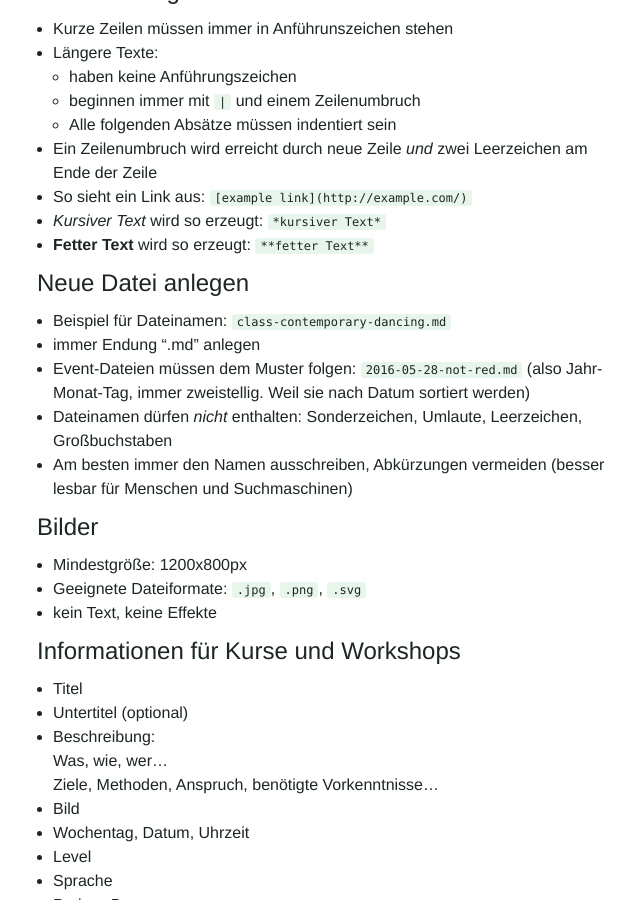
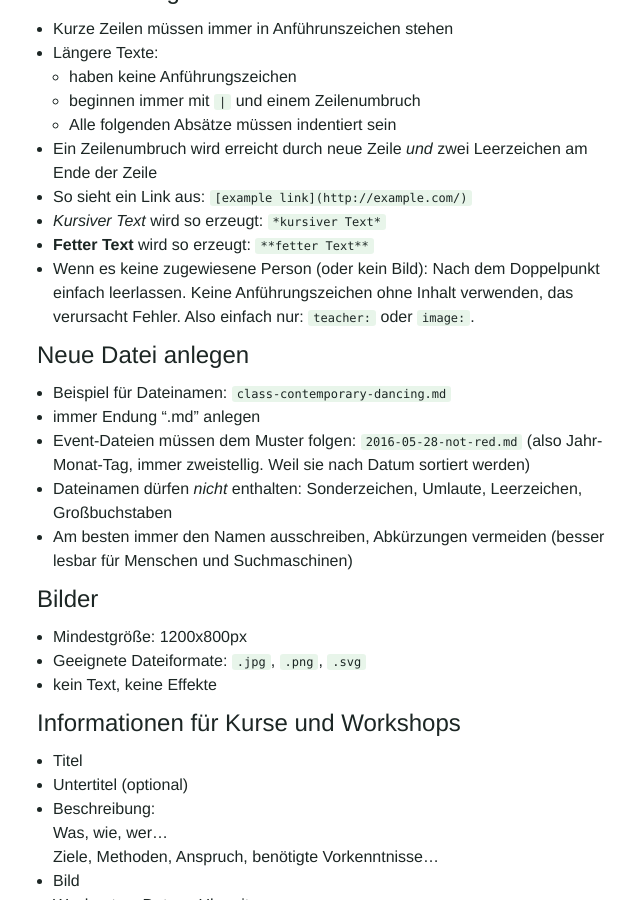
Before and after one commit to Kriesse/urbanraum, a Jekyll site: the page built from styleguide.md, in a window 1280 px wide and 900 px high, scrolled down 428 px. Shown: the whole window, without its empty margins (315-955 px from the left). Built offline with Jekyll 4.4.1, drawn with Linux system fonts in a browser that asks for light colours; nearby versions of some CDN libraries; our own code applies the rules of GitHub Pages for plain Markdown files.

Commit message:
update styleguide

```diff
--- a/styleguide.md
+++ b/styleguide.md
@@ -23,6 +23,7 @@ Link: [Github](https://github.com/Kriesse/urbanraum/tree/gh-pages)
 * So sieht ein Link aus: `[example link](http://example.com/)`
 * *Kursiver Text* wird so erzeugt: `*kursiver Text*`
 * **Fetter Text** wird so erzeugt: `**fetter Text**`
+* Wenn es keine zugewiesene Person (oder kein Bild): Nach dem Doppelpunkt einfach leerlassen. Keine Anführungszeichen ohne Inhalt verwenden, das verursacht Fehler. Also einfach nur: `teacher:` oder `image:`.
 
 # Neue Datei anlegen
 
```
